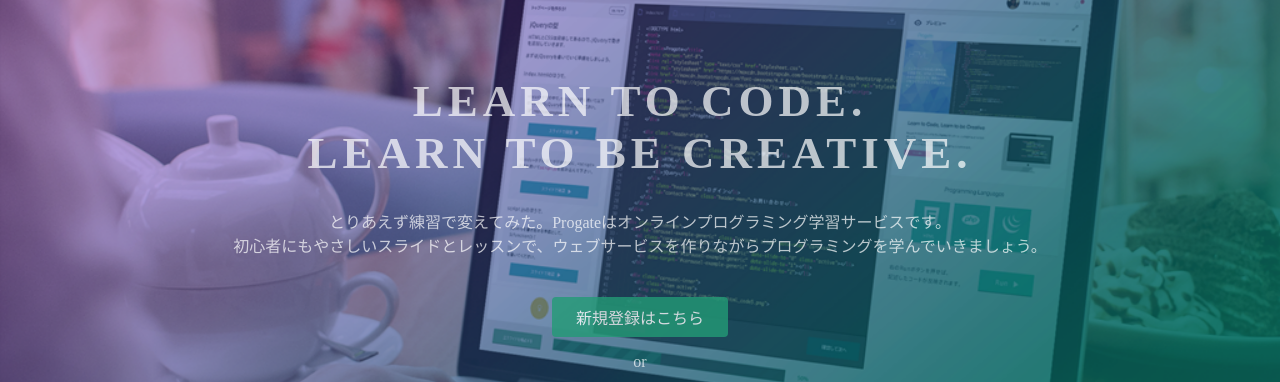
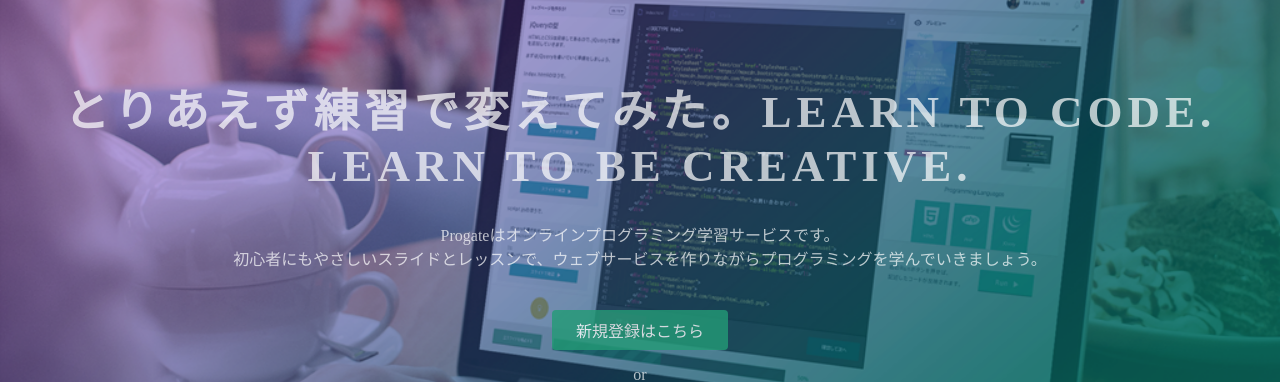
Before and after one commit to naoyaohzawa/prog-8.github.io-sample, a plain HTML site: page index.html in a window 1280 px wide. Shown: the part 135-517 px from the top of the page. Drawn offline with Linux system fonts and the light colour scheme.

Commit message:
Update index.html

```diff
--- a/index.html
+++ b/index.html
@@ -23,8 +23,8 @@
   </header>
   <div class="top-wrapper">
     <div class="container">
-      <h1>LEARN TO CODE.<br>LEARN TO BE CREATIVE.</h1>
-      <p>とりあえず練習で変えてみた。Progateはオンラインプログラミング学習サービスです。<br>初心者にもやさしいスライドとレッスンで、ウェブサービスを作りながらプログラミングを学んでいきましょう。</p>
+      <h1>とりあえず練習で変えてみた。LEARN TO CODE.<br>LEARN TO BE CREATIVE.</h1>
+      <p>Progateはオンラインプログラミング学習サービスです。<br>初心者にもやさしいスライドとレッスンで、ウェブサービスを作りながらプログラミングを学んでいきましょう。</p>
       <div class="btn-wrapper">
         <a href="#" class="btn signup">新規登録はこちら</a>
         <p>or</p>
```
